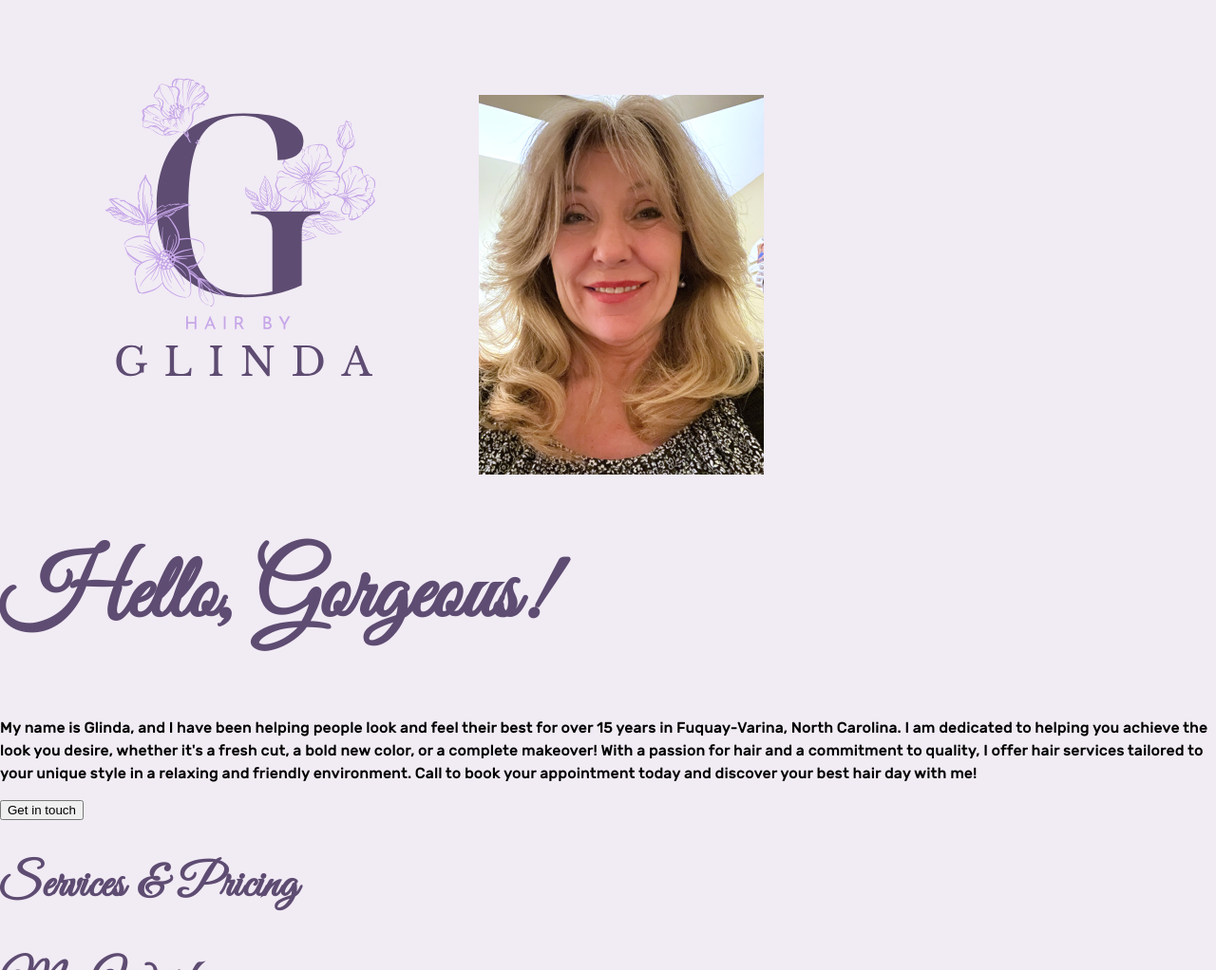
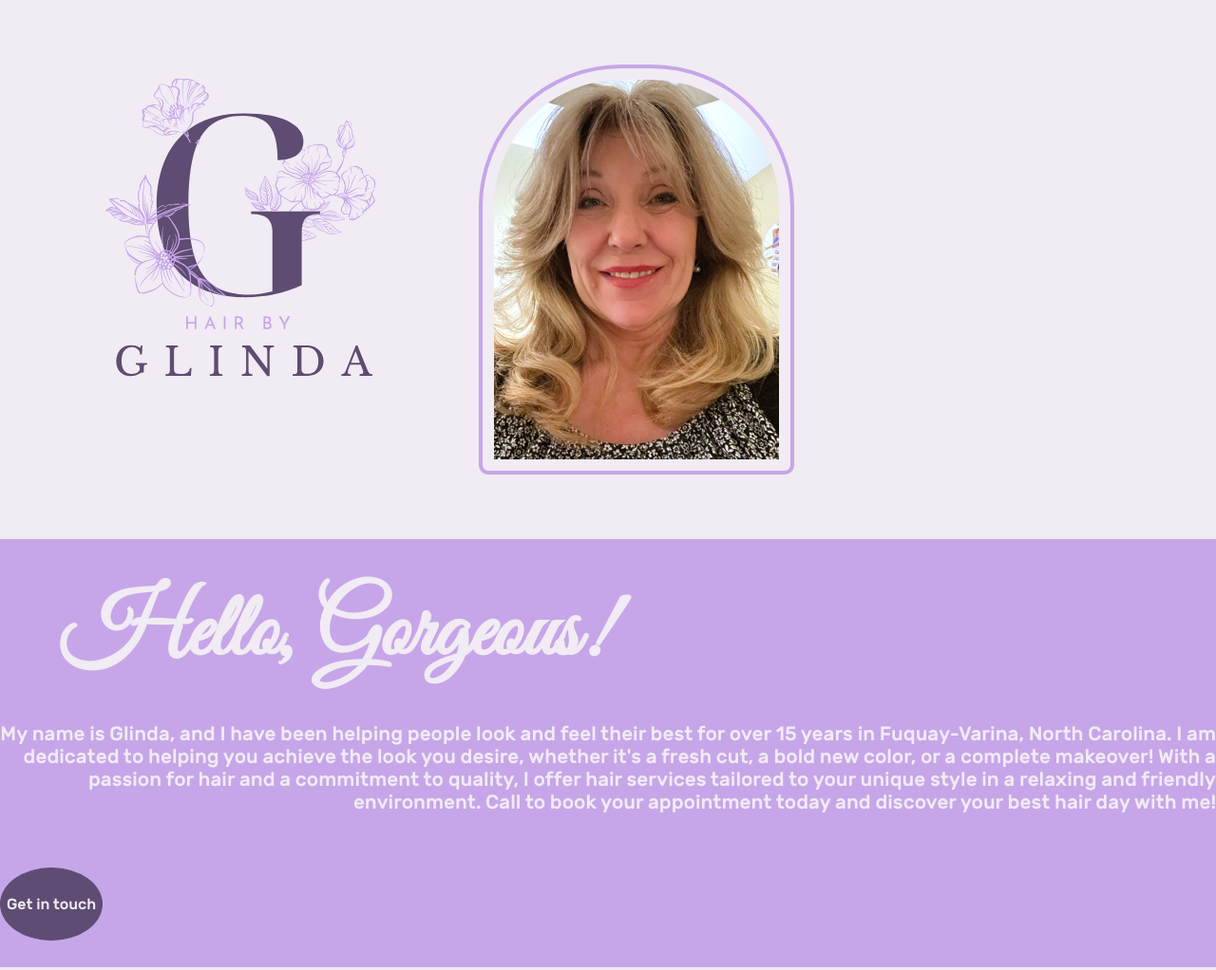
Before and after one commit to kmmoody212/hair-by-glinda, a plain HTML site: page index.html in a window 1280 px wide. Shown: the top 1022 px of the page at 95% size. Drawn offline with Linux system fonts and the light colour scheme.

Commit message:
Added custom properties to css, added color to fonts and backgrounds, styled button - KM

```diff
--- a/index.html
+++ b/index.html
@@ -31,7 +31,19 @@
 
   <body>
     <img src="images/Hair by Glinda.svg" />
-    <img src="images/44886-1.jpeg" width="300px" height="auto" />
+    <img
+      src="images/44886-1.jpeg"
+      width="300px"
+      height="auto"
+      style="
+        border-top-left-radius: 150px;
+        border-top-right-radius: 150px;
+        border-bottom-left-radius: 10px;
+        border-bottom-right-radius: 10px;
+        border: 4px solid var(--primary-clr);
+        padding: 12px;
+      "
+    />
 
     <h1>Hello, Gorgeous!</h1>
     <p style="line-height: 1.5rem">
@@ -43,9 +55,10 @@
       in a relaxing and friendly environment. Call to book your appointment
       today and discover your best hair day with me!
     </p>
-    <button>Get in touch</button>
-    <h2>Services & Pricing</h2>
+    <div id="btn"><button>Get in touch</button></div>
+
     <h2>My Work</h2>
+    <h2>Services & Pricing Menu</h2>
     <h2>Let's Connect</h2>
   </body>
 </html>
--- a/style.css
+++ b/style.css
@@ -36,10 +36,43 @@ body {
 }
 
 
+
 h1 {
   font-family: var(--ff-cursive);
   font-size: 6rem;
-  color: var(--secondary-clr);
+  color: var(--base-color);
+  background-color: var(--primary-clr);
+  padding-top: 40px;
+  padding-left: 5vw;
+  margin-bottom: 0;
+}
+
+p {
+  background-color: var(--primary-clr);
+  text-align: right;
+  color: var(--base-color);
+  margin-top: 0;
+  padding-bottom: 56px;
+  padding-top: 32px;
+  font-size: 1.3rem;
+  margin-bottom: 0;
+}
+
+#btn {
+  background-color: var(--primary-clr);
+  margin-top: 0;
+  padding-bottom: 28px;
+
+}
+button {
+  border: 1px solid var(--secondary-clr);
+  padding-top: 28px;
+  padding-bottom: 28px;
+  background-color: var(--secondary-clr);
+  color: var(--base-color);
+  font-family: var(--ff-normal);
+  font-size: 1rem;
+  border-radius: 100%;
 }
 
 h2 {
```
